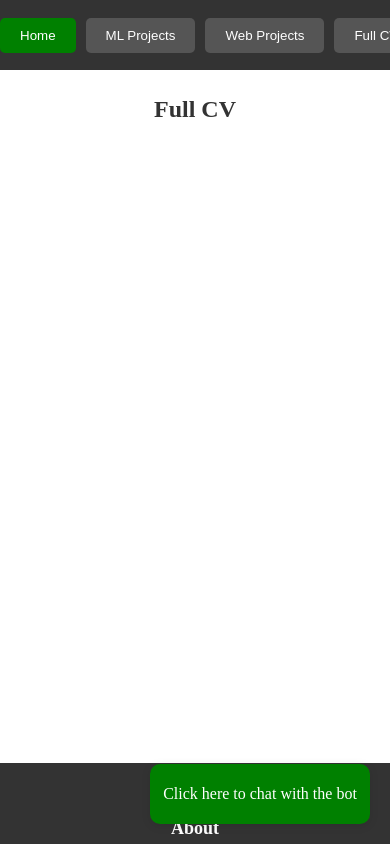
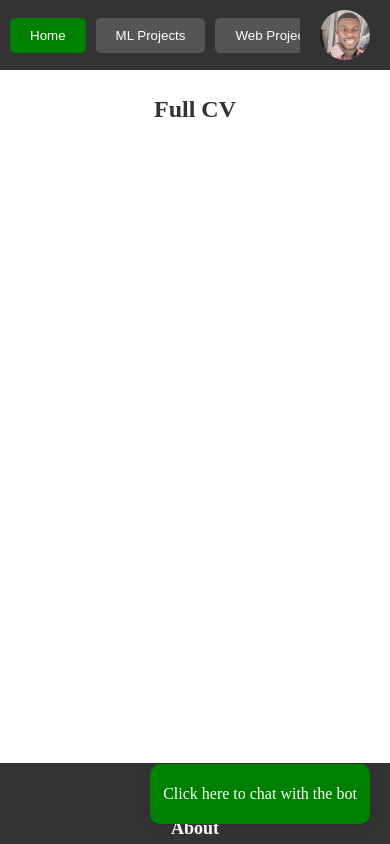
Before and after one commit to rogerjeasy/mycv-client, a React (Create React App) app: page /cv in a window 390 px wide. Shown: the top 844 px of the page. Built offline with nearby package versions, Linux system fonts and the light colour scheme.

Commit message:
fixed home button in the header

```diff
--- a/src/styles/views/Header.scss
+++ b/src/styles/views/Header.scss
@@ -8,13 +8,16 @@
   width: 100%;
   z-index: 1000;
   overflow-x: auto; /* Allow horizontal scrolling */
+  white-space: nowrap; /* Ensure no wrapping in the header */
 }
 
 .header-buttons {
   display: flex;
   align-items: center;
-  justify-content: center;
-  flex-wrap: nowrap; /* Prevent wrapping to the next line */
+  justify-content: flex-start; /* Align buttons to the start */
+  overflow-x: auto; /* Ensure buttons can scroll horizontally */
+  flex-grow: 1; /* Allow the buttons container to take available space */
+  padding-left: 10px; /* Add padding to the left */
 }
 
 .profile-picture {
@@ -37,6 +40,7 @@
   border-radius: 5px;
   margin-right: 10px;
   white-space: nowrap; /* Prevent text from wrapping */
+  flex-shrink: 0; /* Prevent shrinking */
 }
 
 .header-button:hover:not(.active) {
@@ -46,3 +50,16 @@
 .header-button.active {
   background-color: green;
 }
+
+/* Responsive styling */
+@media (max-width: 600px) {
+  .header {
+    justify-content: flex-start; /* Align everything to the start */
+  }
+  .header-buttons {
+    flex-grow: 1;
+    justify-content: flex-start;
+    overflow-x: auto; /* Ensure buttons can scroll horizontally */
+    padding-left: 10px; /* Keep padding on smaller screens */
+  }
+}
```
Also changed, not shown: src/components/views/Header.js (line endings or trailing spaces).
